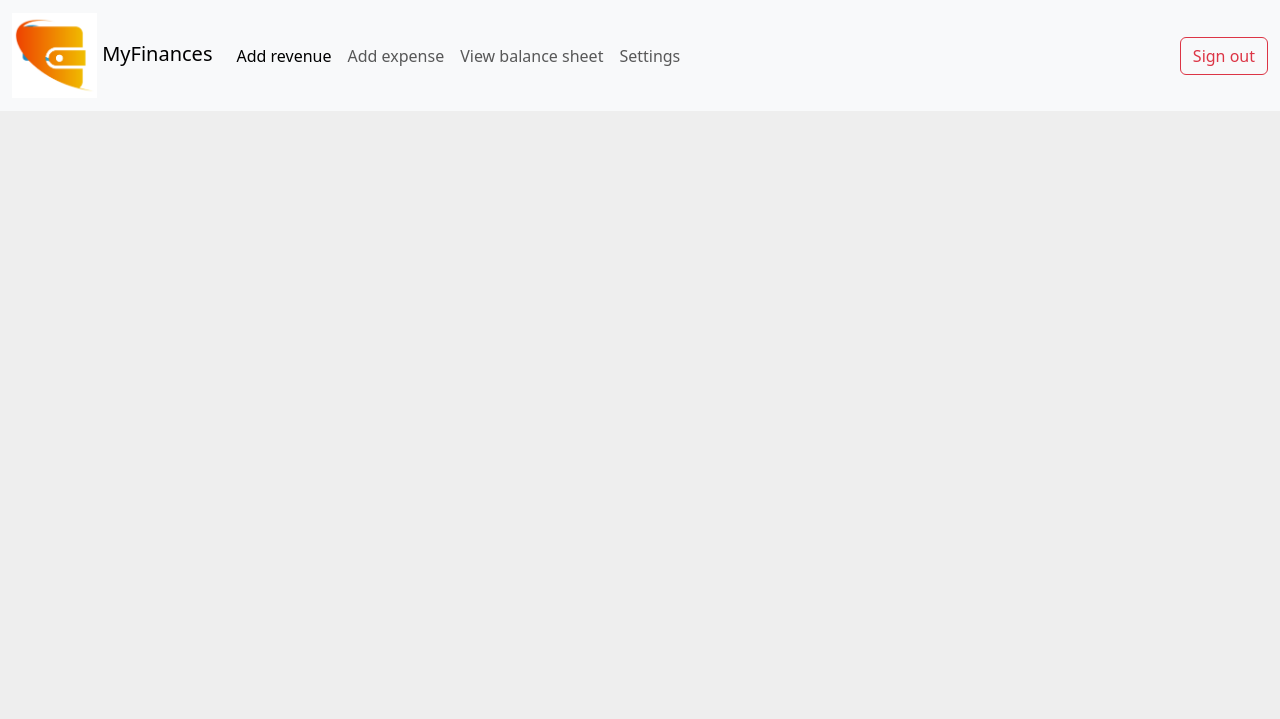
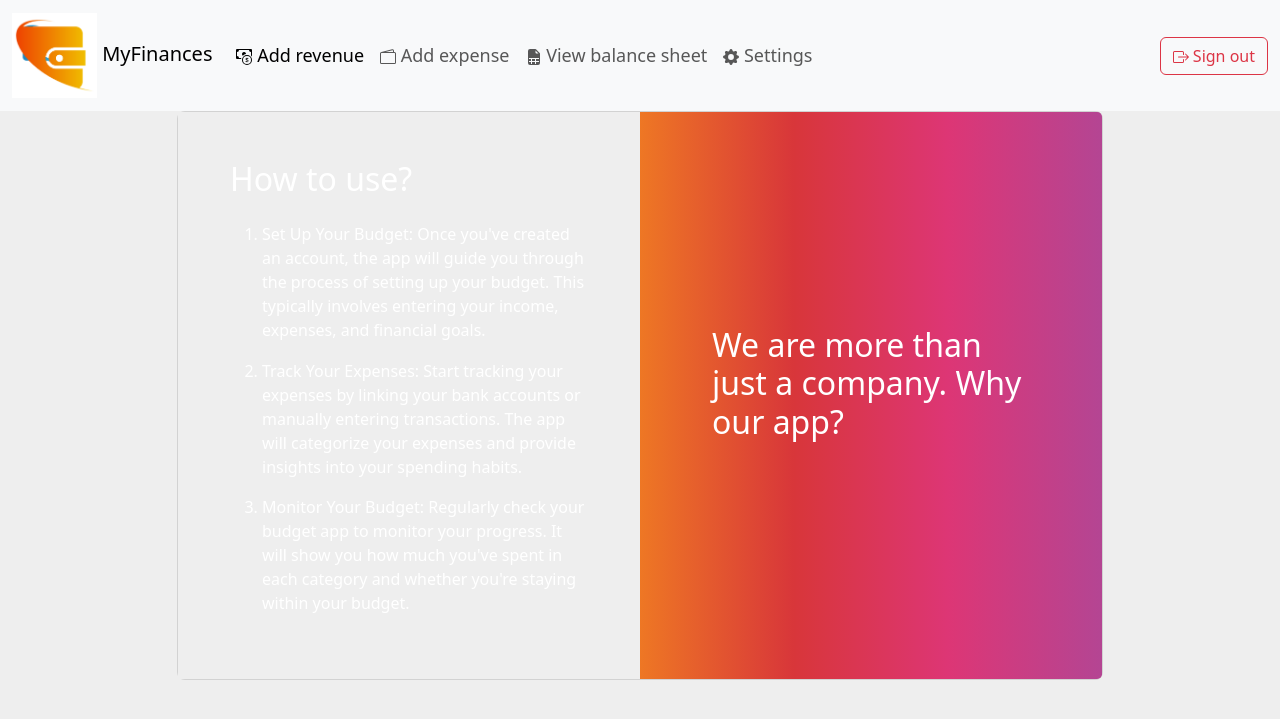
Before and after one commit to karolwr96/MyFinances, a PHP site: page /logged.html in a window 1280 px wide. Shown: the top 719 px of the page. Run offline with PHP 8.4, Linux system fonts and the light colour scheme.

Commit message:
Finished main menu

```diff
--- a/css/style.css
+++ b/css/style.css
@@ -35,6 +35,10 @@ body {
   font-size: 23px;
 }
 
+fontColor{
+  color: black;
+}
+
 input[type="checkbox"] {
   width: 20px !important;
   height: 20px !important;
--- a/logged.html
+++ b/logged.html
@@ -14,6 +14,7 @@
   </head>
 
   <body>
+
     <section id="navigation-bar">
       <nav class="navbar navbar-expand-lg bg-body-tertiary">
         <div class="container-fluid">
@@ -36,30 +37,86 @@
           >
             <span class="navbar-toggler-icon"></span>
           </button>
+
           <div class="collapse navbar-collapse" id="navbarSupportedContent">
-            <ul class="navbar-nav me-auto mb-2 mb-lg-0 pr-5">
+            <ul class="navbar-nav me-auto mb-2 mb-lg-0 pr-5"  style="font-size: 18px;">
               <li class="nav-item">
                 <a class="nav-link active" aria-current="page" href="#"
-                  >Add revenue</a
+                  ><svg xmlns="http://www.w3.org/2000/svg" width="16" height="16" fill="currentColor" class="bi bi-cash-coin" viewBox="0 0 16 16">
+                    <path fill-rule="evenodd" d="M11 15a4 4 0 1 0 0-8 4 4 0 0 0 0 8zm5-4a5 5 0 1 1-10 0 5 5 0 0 1 10 0z"/>
+                    <path d="M9.438 11.944c.047.596.518 1.06 1.363 1.116v.44h.375v-.443c.875-.061 1.386-.529 1.386-1.207 0-.618-.39-.936-1.09-1.1l-.296-.07v-1.2c.376.043.614.248.671.532h.658c-.047-.575-.54-1.024-1.329-1.073V8.5h-.375v.45c-.747.073-1.255.522-1.255 1.158 0 .562.378.92 1.007 1.066l.248.061v1.272c-.384-.058-.639-.27-.696-.563h-.668zm1.36-1.354c-.369-.085-.569-.26-.569-.522 0-.294.216-.514.572-.578v1.1h-.003zm.432.746c.449.104.655.272.655.569 0 .339-.257.571-.709.614v-1.195l.054.012z"/>
+                    <path d="M1 0a1 1 0 0 0-1 1v8a1 1 0 0 0 1 1h4.083c.058-.344.145-.678.258-1H3a2 2 0 0 0-2-2V3a2 2 0 0 0 2-2h10a2 2 0 0 0 2 2v3.528c.38.34.717.728 1 1.154V1a1 1 0 0 0-1-1H1z"/>
+                    <path d="M9.998 5.083 10 5a2 2 0 1 0-3.132 1.65 5.982 5.982 0 0 1 3.13-1.567z"/>
+                  </svg>
+                   Add revenue</a
                 >
               </li>
               <li class="nav-item">
-                <a class="nav-link" href="#">Add expense</a>
+                <a class="nav-link" href="#"><svg xmlns="http://www.w3.org/2000/svg" width="16" height="16" fill="currentColor" class="bi bi-wallet2" viewBox="0 0 16 16">
+                  <path d="M12.136.326A1.5 1.5 0 0 1 14 1.78V3h.5A1.5 1.5 0 0 1 16 4.5v9a1.5 1.5 0 0 1-1.5 1.5h-13A1.5 1.5 0 0 1 0 13.5v-9a1.5 1.5 0 0 1 1.432-1.499L12.136.326zM5.562 3H13V1.78a.5.5 0 0 0-.621-.484L5.562 3zM1.5 4a.5.5 0 0 0-.5.5v9a.5.5 0 0 0 .5.5h13a.5.5 0 0 0 .5-.5v-9a.5.5 0 0 0-.5-.5h-13z"/>
+                </svg> Add expense</a>
               </li>
               <li class="nav-item">
-                <a class="nav-link" href="#">View balance sheet</a>
+                <a class="nav-link" href="#"><svg xmlns="http://www.w3.org/2000/svg" width="16" height="16" fill="currentColor" class="bi bi-file-earmark-spreadsheet-fill" viewBox="0 0 16 16">
+                  <path d="M6 12v-2h3v2H6z"/>
+                  <path d="M9.293 0H4a2 2 0 0 0-2 2v12a2 2 0 0 0 2 2h8a2 2 0 0 0 2-2V4.707A1 1 0 0 0 13.707 4L10 .293A1 1 0 0 0 9.293 0zM9.5 3.5v-2l3 3h-2a1 1 0 0 1-1-1zM3 9h10v1h-3v2h3v1h-3v2H9v-2H6v2H5v-2H3v-1h2v-2H3V9z"/>
+                </svg> View balance sheet</a>
               </li>
               <li class="nav-item">
-                <a class="nav-link" href="#">Settings</a>
+                <a class="nav-link" href="#"><svg xmlns="http://www.w3.org/2000/svg" width="16" height="16" fill="currentColor" class="bi bi-gear-fill" viewBox="0 0 16 16">
+                  <path d="M9.405 1.05c-.413-1.4-2.397-1.4-2.81 0l-.1.34a1.464 1.464 0 0 1-2.105.872l-.31-.17c-1.283-.698-2.686.705-1.987 1.987l.169.311c.446.82.023 1.841-.872 2.105l-.34.1c-1.4.413-1.4 2.397 0 2.81l.34.1a1.464 1.464 0 0 1 .872 2.105l-.17.31c-.698 1.283.705 2.686 1.987 1.987l.311-.169a1.464 1.464 0 0 1 2.105.872l.1.34c.413 1.4 2.397 1.4 2.81 0l.1-.34a1.464 1.464 0 0 1 2.105-.872l.31.17c1.283.698 2.686-.705 1.987-1.987l-.169-.311a1.464 1.464 0 0 1 .872-2.105l.34-.1c1.4-.413 1.4-2.397 0-2.81l-.34-.1a1.464 1.464 0 0 1-.872-2.105l.17-.31c.698-1.283-.705-2.686-1.987-1.987l-.311.169a1.464 1.464 0 0 1-2.105-.872l-.1-.34zM8 10.93a2.929 2.929 0 1 1 0-5.86 2.929 2.929 0 0 1 0 5.858z"/>
+                </svg> Settings</a>
               </li>
             </ul>
 
             <div>
-                <a href="./index.html" class="btn btn-outline-danger" role="button">Sign out</a>
+                <a href="./index.html" class="btn btn-outline-danger" role="button"><svg xmlns="http://www.w3.org/2000/svg" width="16" height="16" fill="currentColor" class="bi bi-box-arrow-right" viewBox="0 0 16 16">
+                  <path fill-rule="evenodd" d="M10 12.5a.5.5 0 0 1-.5.5h-8a.5.5 0 0 1-.5-.5v-9a.5.5 0 0 1 .5-.5h8a.5.5 0 0 1 .5.5v2a.5.5 0 0 0 1 0v-2A1.5 1.5 0 0 0 9.5 2h-8A1.5 1.5 0 0 0 0 3.5v9A1.5 1.5 0 0 0 1.5 14h8a1.5 1.5 0 0 0 1.5-1.5v-2a.5.5 0 0 0-1 0v2z"/>
+                  <path fill-rule="evenodd" d="M15.854 8.354a.5.5 0 0 0 0-.708l-3-3a.5.5 0 0 0-.708.708L14.293 7.5H5.5a.5.5 0 0 0 0 1h8.793l-2.147 2.146a.5.5 0 0 0 .708.708l3-3z"/>
+                </svg> Sign out</a>
             </div>
           </div>
         </div>
       </nav>
     </section>
+
+     <section class="h-100" style="background-color: #eee;">
+      <div class="container py-0 h-100">
+        <div class="row d-flex justify-content-center align-items-center h-100">
+          <div class="col-xl-10">
+            <div class="card rounded-3 text-black">
+              <div class="row g-0">
+                <div class="col-lg-6 d-flex align-items-center " style="background-color: #eee; color;">
+                  <div class="text-white px-3 py-4 p-md-5 mx-md-1">
+                    <h2 class="mb-4 fontColor">How to use?
+                    </h2>
+                    <div class= "fontColor" style="font-size: 16px;">
+                    <p class="small mb-0" >
+                      <ol >
+                        <li >Set Up Your Budget: Once you've created an account, the app will guide you through the process of setting up your budget. This typically involves entering your income, expenses, and financial goals.</li>
+                        <li style="padding-top: 5%;">Track Your Expenses: Start tracking your expenses by linking your bank accounts or manually entering transactions. The app will categorize your expenses and provide insights into your spending habits.</li>
+                        <li style="padding-top: 5%;">Monitor Your Budget: Regularly check your budget app to monitor your progress. It will show you how much you've spent in each category and whether you're staying within your budget.</li>
+                        </ol>
+                    </p>
+                  </div>
+                  </div>
+                </div>
+                <div class="col-lg-6 d-flex align-items-center gradient-custom-2">
+                  <div class="text-white px-3 py-4 p-md-5 mx-md-4">
+                    <h2 class="mb-4">We are more than just a company.
+                      Why our app?
+                    </h2>
+                  </div>
+                </div>
+              </div>
+            </div>
+          </div>
+        </div>
+      </div>
+    </section>
+    <script src="https://cdn.jsdelivr.net/npm/bootstrap@5.3.0-alpha3/dist/js/bootstrap.bundle.min.js"
+    integrity="sha384-ENjdO4Dr2bkBIFxQpeoTz1HIcje39Wm4jDKdf19U8gI4ddQ3GYNS7NTKfAdVQSZe"
+    crossorigin="anonymous"></script>
+
   </body>
 </html>
```
Also changed, not shown: index.html (+8 -4 lines), register.html (+17 -5 lines), sources/chart.jpg (added), sources/green-money.jpg (added).
